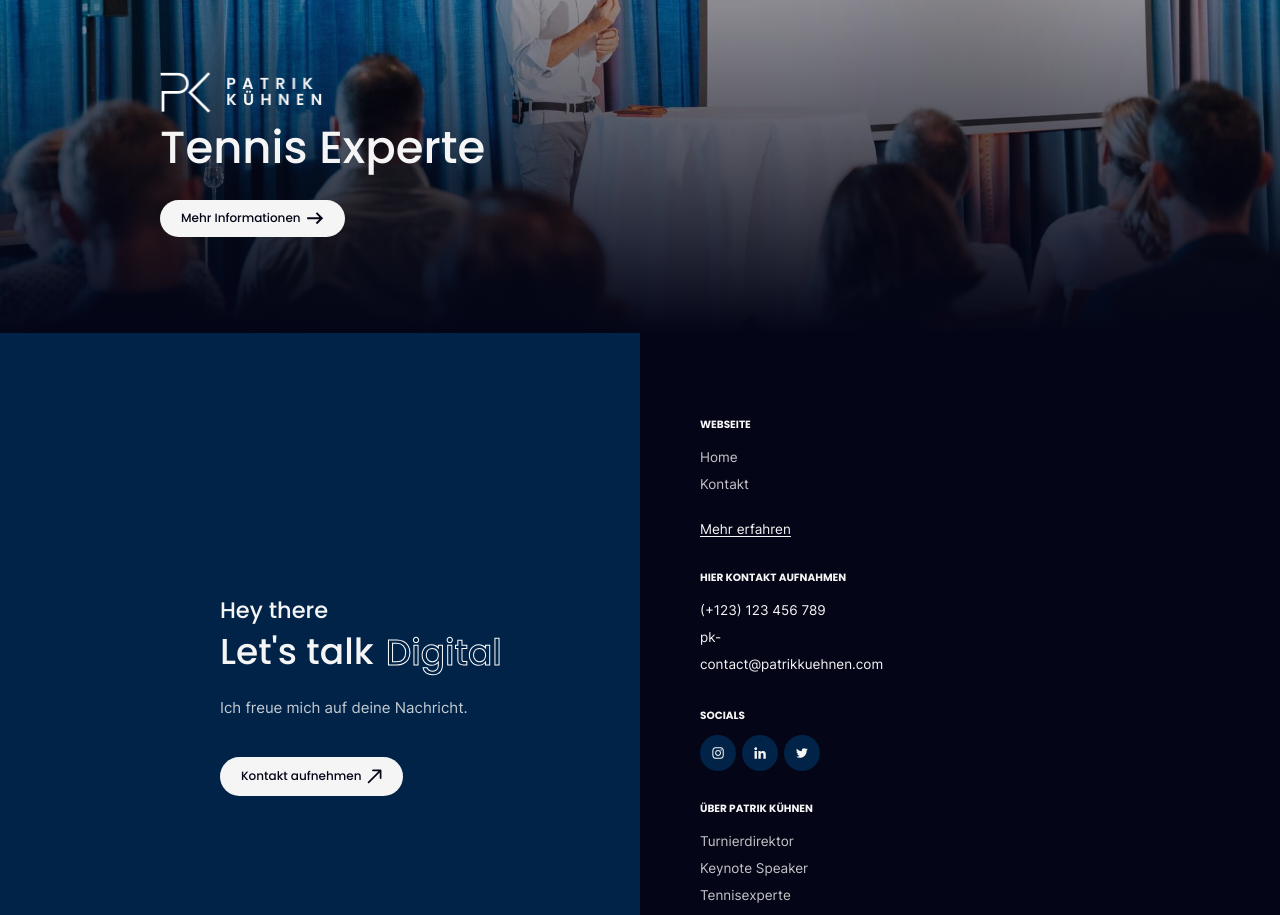
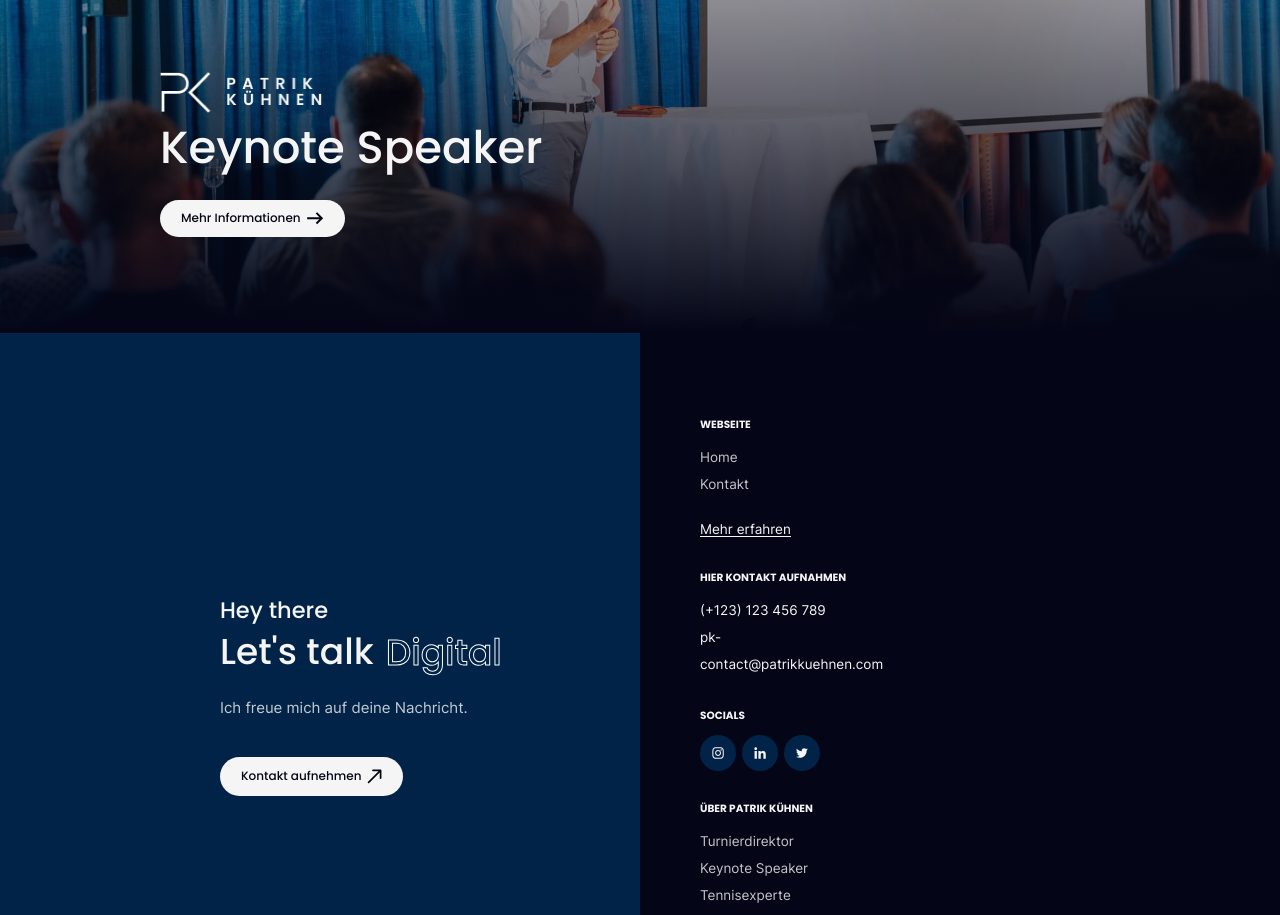
Before and after one commit to nxtyou/patrik-k-hnen, a Next.js app: page /top-event-coach in a window 1280 px wide. Shown: the part 3480-4395 px from the top of the page. Built offline with nearby package versions, Linux system fonts and the light colour scheme.

Commit message:
Corrected Banner title

```diff
--- a/components/Templates/TopEventCoach/Banner.jsx
+++ b/components/Templates/TopEventCoach/Banner.jsx
@@ -30,7 +30,7 @@ const Banner = () => {
           height="37"
           alt="Patrik Kühnen logo"
         />
-        <h2 className="mt-4 text-5xl font-medium md:text-6xl">Tennis Experte</h2>
+        <h2 className="mt-4 text-5xl font-medium md:text-6xl">Keynote Speaker</h2>
         <ButtonLink
           href="/keynote-speaker"
           aria-label="Mehr Informationen"
```
